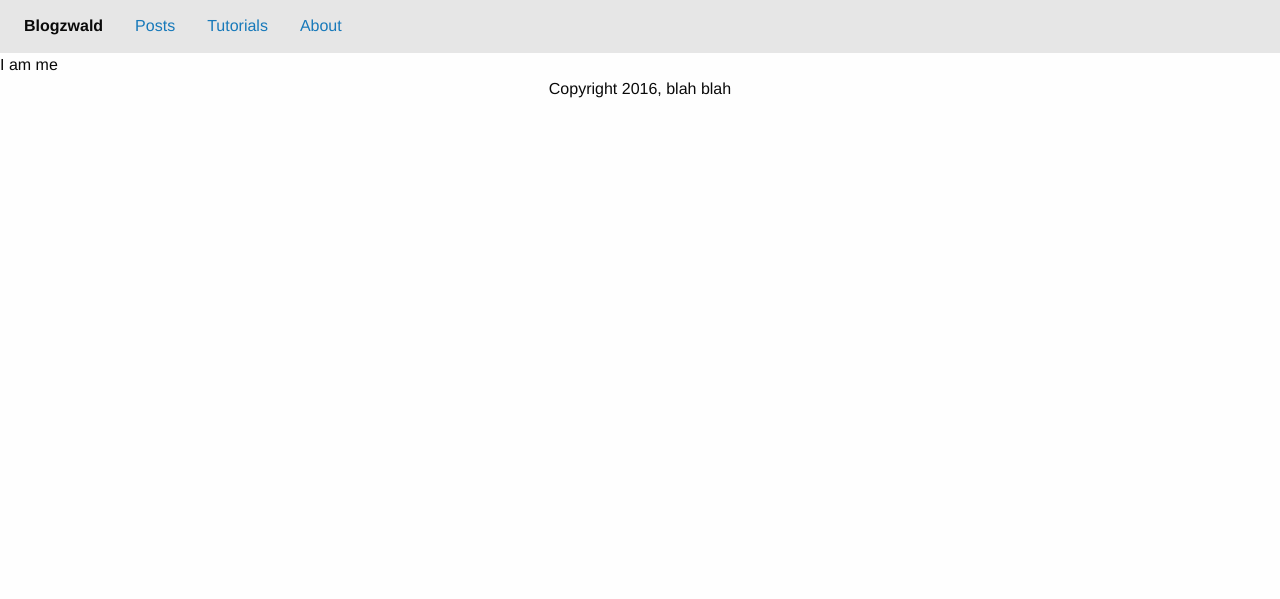
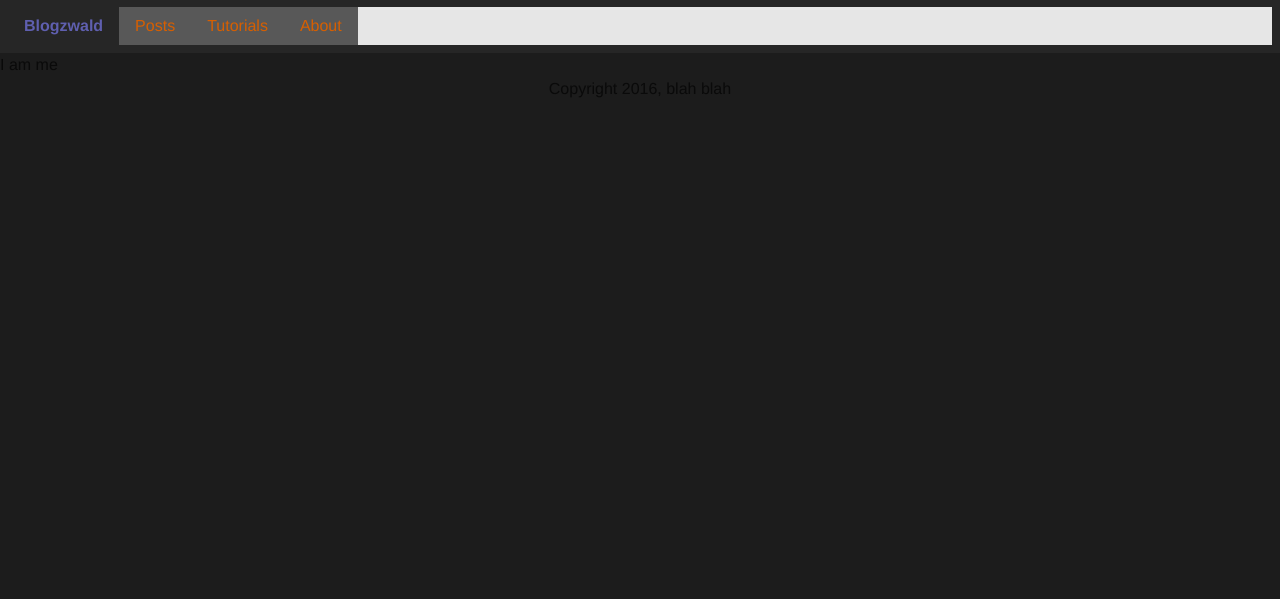
Before and after one commit to gazwald/blog, a Django app: page /about/ in a window 1280 px wide. Shown: the part 201-800 px from the top of the page. Run offline with Django 3.2, Linux system fonts and the light colour scheme; some libraries are stand-ins or nearby versions.

Commit message:
Added static file handling for custom CSS. Created an AWFUL custom CSS file. Attempting to create something nice and solarized...

```diff
--- a/blog/settings.py
+++ b/blog/settings.py
@@ -121,3 +121,7 @@ USE_TZ = True
 # https://docs.djangoproject.com/en/1.9/howto/static-files/
 
 STATIC_URL = '/static/'
+
+STATICFILES_DIRS = [
+            os.path.join(BASE_DIR, "static"),
+]
--- /dev/null
+++ b/static/app.css
@@ -0,0 +1,28 @@
+body {
+    background-color: #1c1c1c;
+}
+.callout {
+    background-color: #585858;
+}
+li {
+    background-color: #262626;
+}
+a {
+    background-color: #585858;
+    color: #d75f00;
+}
+a:hover {
+    background-color: #262626;
+    color: #00afaf;
+}
+p {
+    color: #839496;
+}
+.title-bar {
+    color: #5f5faf;
+}
+
+.top-bar {
+    background-color: #262626;
+    color: #5f5faf;
+}
--- a/templates/blog/base.html
+++ b/templates/blog/base.html
@@ -1,9 +1,11 @@
+{% load staticfiles %}
 <html class="no-js" lang="en">
     <head>
         <meta charset="utf-8" />
         <meta name="viewport" content="width=device-width, initial-scale=1.0" />
         <title>{% block title %}Blogzwald{% endblock %} | Welcome</title>
         <link rel="stylesheet" href="https://cdnjs.cloudflare.com/ajax/libs/foundation/6.2.3/foundation.css">
+        <link rel="stylesheet" href="{% static "app.css" %}">
     </head>
     <body>
     <div class="row text-center">
```
Also changed, not shown: README.md.
